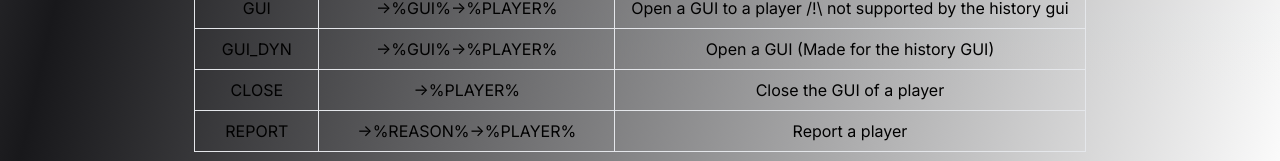
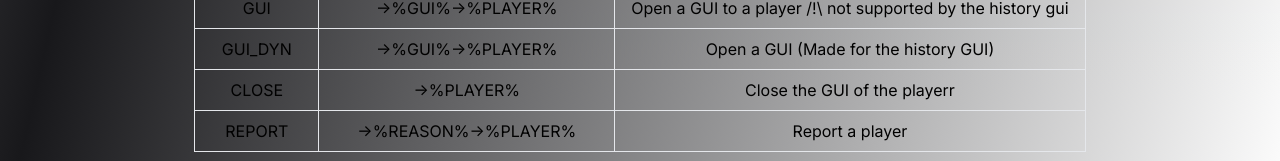
Before and after one commit to Reaper-Solutions/website, a Next.js app: page /reapersanction in a window 1280 px wide. Shown: the part 5391-5552 px from the top of the page. Built offline with nearby package versions, Linux system fonts and the light colour scheme.

Commit message:
Content update

```diff
--- a/app/reapersanction/page.tsx
+++ b/app/reapersanction/page.tsx
@@ -375,7 +375,7 @@ export default function Dev() {
                             <tr>
                                 <td className="border px-4 py-2">CLOSE</td>
                                 <td className="border px-4 py-2">{"->"}%PLAYER%</td>
-                                <td className="border px-4 py-2">Close the GUI of a player</td>
+                                <td className="border px-4 py-2">Close the GUI of the playerr</td>
                             </tr>
                             <tr>
                                 <td className="border px-4 py-2">REPORT</td>
```
